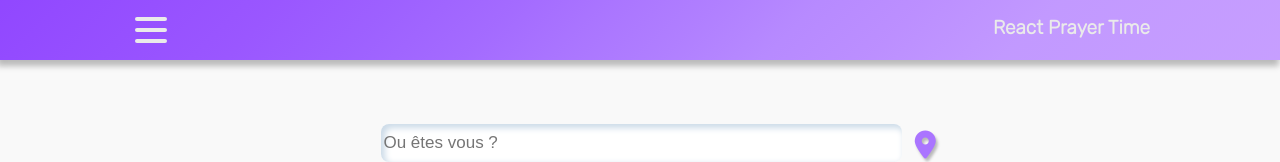
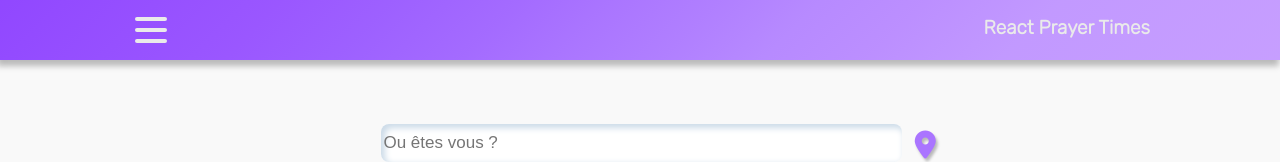
Before and after one commit to Lhourquin/React-Prayer-Times, a React (Create React App) app: page / in a window 1280 px wide. Shown: the top 162 px of the page. Built offline with nearby package versions, Linux system fonts and the light colour scheme; no server answers.

Commit message:
add s at the end...

```diff
--- a/public/index.html
+++ b/public/index.html
@@ -42,7 +42,7 @@
       crossorigin="anonymous"
     ></script>
 
-    <title>React Prayer Time</title>
+    <title>React Prayer Times</title>
   </head>
 
   <body>
--- a/src/components/navbar/NavBar.js
+++ b/src/components/navbar/NavBar.js
@@ -88,7 +88,7 @@ export const NavBar = ({ buttonBurgerIsClicked, setButtonBurgerIsClicked }) => {
             <span className="line line3"></span>
           </div>
           <div className="logo">
-            <span>React Prayer Time</span>
+            <span>React Prayer Times</span>
           </div>
           <div className="menu-items">
             <li><Link
```
Also changed, not shown: public/manifest.json.
